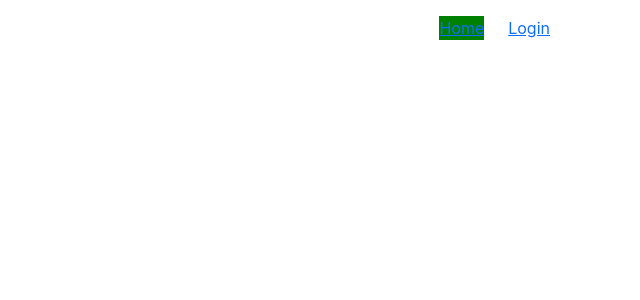
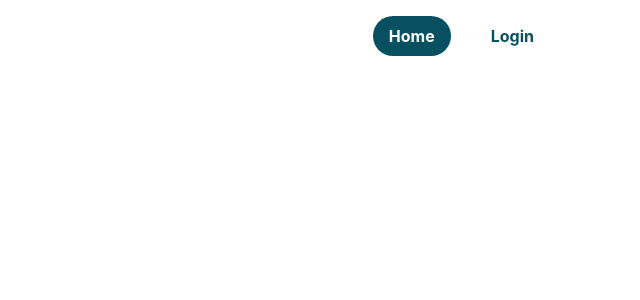
Before and after one commit to IsuruVihan/EcoCity, a React (Create React App) app in the folder admin/: page / in a window 1280 px wide. Shown: the top 300 px of the page, without its empty margins (640-1280 px from the left). Built offline with nearby package versions, Linux system fonts and the light colour scheme.

Commit message:
added css to hover effect on nav link

```diff
--- a/admin/src/assets/styles/common/Header.css
+++ b/admin/src/assets/styles/common/Header.css
@@ -1,3 +1,14 @@
+.navigation-bar a{
+    text-decoration: none;
+    font-weight: bold;
+    color: #075061;
+}
+
 .active{
-    background-color: green;
+    background-color: #075061;
+    border-radius: 50px;
+    color: white !important;
 }
+.active:hover{
+    color: white;
+}
--- a/admin/src/common/Header.js
+++ b/admin/src/common/Header.js
@@ -14,8 +14,8 @@ const Header = () => {
     return (
         <Container className='py-2 px-0'>
             <Navbar className='navigation-bar justify-content-end'>
-               <Link to='/' className={'me-4 '+(url==='/' ? 'active' : '')}>Home</Link>
-               <Link to='/login' className={url==='/login' ? 'active' : ''}>Login</Link>
+               <Link to='/' className={'me-4 px-3 py-2  '+(url==='/' ? 'active' : '')}>Home</Link>
+               <Link to='/login' className={'px-3 py-2 ' + (url==='/login' ? 'active' : '')}>Login</Link>
             </Navbar>
         </Container>
 
--- a/admin/src/pages/Login/Login.js
+++ b/admin/src/pages/Login/Login.js
@@ -2,10 +2,12 @@ import React from 'react';
 import {Container} from "react-bootstrap";
 
 import LoginForm from "./forms/LoginForm";
+import Header from "../../common/Header";
 
 const Login = () => {
   return (
     <Container>
+        <Header />
       Login
     </Container>
   );
```
